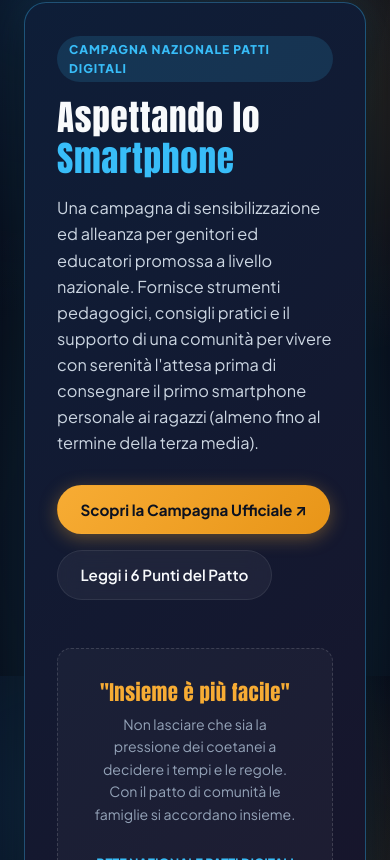
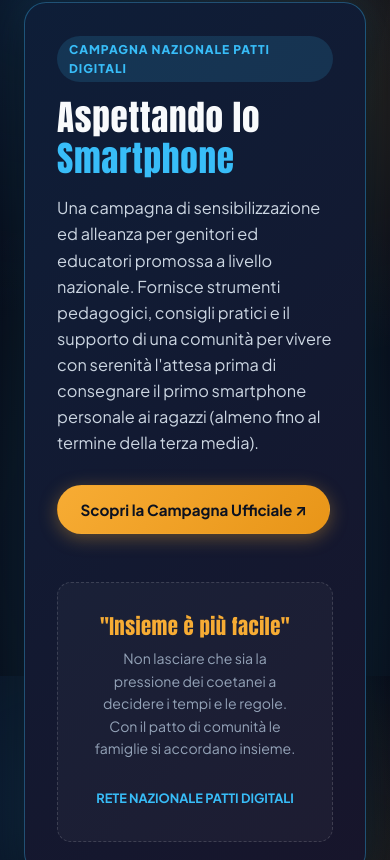
Before and after one commit to pattodigitalecollina/patti-digitali-argentario, a plain HTML site: page index.html in a window 390 px wide. Shown: the part 11140-12000 px from the top of the page. Drawn offline with Linux system fonts and the light colour scheme.

Commit message:
Rimosso pulsante 6 punti nella sezione aspettando lo smartphone

```diff
--- a/index.html
+++ b/index.html
@@ -350,9 +350,6 @@
               <a href="https://aspettandolosmartphone.pattidigitali.it/" target="_blank" rel="noopener noreferrer" class="btn btn-primary">
                 Scopri la Campagna Ufficiale ↗
               </a>
-              <a href="#patto" class="btn btn-secondary">
-                Leggi i 6 Punti del Patto
-              </a>
             </div>
           </div>
           <div class="campaign-visual-box">
```
